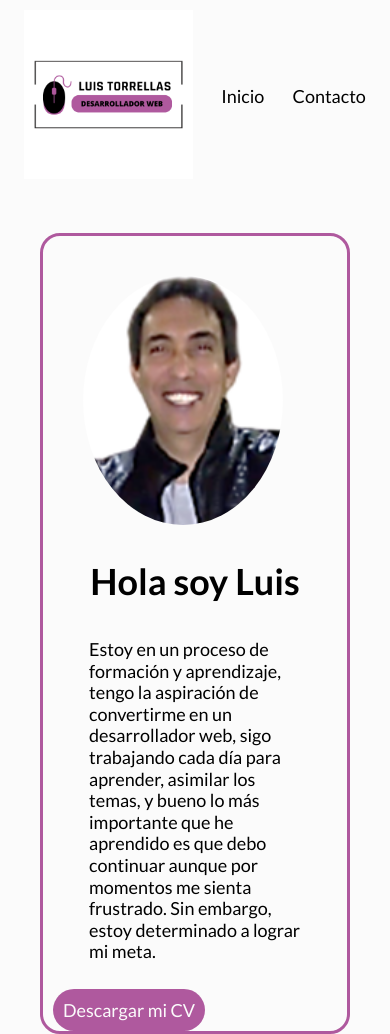
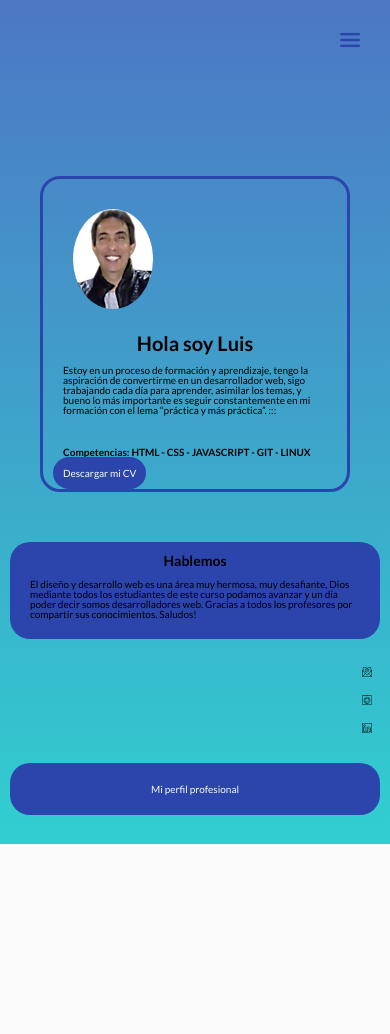
Before and after one commit to LUIS-TORRELLAS/proyecto-1, a plain HTML site: page index.html in a window 390 px wide. Shown: the top 1034 px of the page. After the commit the page ends 844 px from the top, so only its background shows below. Drawn offline with nearby package versions, Linux system fonts and the light colour scheme.

Commit message:
Proyecto 2

```diff
--- /dev/null
+++ b/codigo.js
@@ -0,0 +1,17 @@
+const cabecera = document.querySelector('.logo');
+cabecera.addEventListener('mousemove', function(){
+    cabecera.classList.toggle('logo-cambio');
+});
+
+const miFoto = document.querySelector('.foto-personal');
+
+miFoto.addEventListener('mousemove', function(){
+    miFoto.classList.toggle('imagen-cambio');
+});
+
+const btnMenu = document.getElementById('btn-menu');
+const menu = document.querySelector('.menu-nav');
+btnMenu.addEventListener('click', function(){
+    menu.classList.toggle('menu-nav');
+
+});
--- a/css/styles.css
+++ b/css/styles.css
@@ -3,6 +3,7 @@
 /* Fonts */
 /* Importar aquí la font */
   @import url('https://fonts.googleapis.com/css2?family=Lato:wght@400;700&display=swap');
+  @import url('https://cdn-uicons.flaticon.com/uicons-bold-rounded/css/uicons-bold-rounded.css');
 
 /* Aquí les dejamos como ayuda este "reset" en el cual ajustamos algunas propiedades
 *  cuyos valores asigna por defecto el navegador.
@@ -25,6 +26,7 @@ body {
     margin: 0;
     padding: 0;
     min-height: 100vh;
+    background-image: linear-gradient(to top, #30cfd0 0%, #4d77c5 100%);
  }
 
 
@@ -36,6 +38,20 @@ main {
 
 }
 
+header {
+    display: flex;
+    justify-content: space-around;
+    padding: 30px;
+    font-size: 20px;
+}
+
+
+.menu-nav {
+    display: flex;
+    justify-content: space-around;
+    align-items: center;
+    padding: 20px;
+}
 
 /* Para quitar los puntos a los items de listas */
 ul {
@@ -43,18 +59,15 @@ ul {
 
 }
 
-
 /* Para que los enlaces hereden el color de texto y no tengan subrayado */
 a {
     text-decoration: none;
-    color: inherit;
+    color: white;
+
 }
 
-header {
-    display: flex;
-    justify-content: space-around;
-    align-items: center;
-    padding: 10px;
+.menu-burger {
+    display: none;
 }
 
 #inicio {
@@ -62,12 +75,12 @@ header {
     flex-direction: column;
     justify-content: center;
     padding: 10px;
-    border: solid #af599e;
+    border: solid #2b45ad;
     border-radius: 20px;
     margin: 40px;
 }
 
-ul li a img {
+li a img {
     width: 50px;
 
 }
@@ -84,10 +97,10 @@ ul li {
 
 }
 
-#contacto {
+#contacto{
     display: flex;
     flex-direction: column;
-    padding: 10px;
+    padding: 20px;
 
 }
 
@@ -108,7 +121,21 @@ h2 {
 }
 
 .logo {
+    display: inline;
+    justify-content: space-around;
+    align-items: center;
+    padding: 10px;
     width: 20vh;
+}
+/* Se crea esta clase para llamarla con javascript - permite darle un cambio interactivo al logo */
+.logo-cambio {
+    border-radius: 30px;
+}
+
+/* Se crea esta clase para llamarla con javascript - permite darle un cambio interactivo a la imagen personal*/
+.imagen-cambio {
+    -webkit-transform:scale(1.5);
+    box-shadow: 0px 0px 2px 2px #2b45ad;
 }
 
 p {
@@ -117,27 +144,188 @@ p {
 }
 
 .boton-cv {
-    background-color: #af599e;
+    background-color:#2b45ad;
     color: #fbfbfb;
     padding: 10px;
     border-radius: 30px;
 }
 
 .hablemos {
-    background-color: #af599e;
+    background-color: #2b45ad;
     border-radius: 20px;
     padding: 10px;
     margin-bottom: 20px;
 }
 
 footer {
-    background-color: #af599e;
+    background-color:#2b45ad;
     text-align: center;
     color: #fbfbfb;
     padding: 20px;
     border-radius: 20px;
+    margin: auto;
+    margin: 10px;
 }
 
+
+/* ********************************************** media queries ********************************************** */
+
+@media (max-width: 768px) {
+    main {
+        max-width: 768px;
+        margin: auto;
+        display: flex;
+        flex-wrap: wrap;
+        scroll-behavior: smooth;
+
+    }
+
+
+    /* Para quitar los puntos a los items de listas */
+    ul {
+        list-style: none;
+
+    }
+
+    /* Para que los enlaces hereden el color de texto y no tengan subrayado */
+    a {
+        text-decoration: none;
+        color: white;
+
+    }
+
+    a:hover {
+        color: black;
+    }
+
+    header {
+        display: flex;
+        justify-content: end;
+        padding: 30px;
+        font-size: 10px;
+
+    }
+
+    .menu-burger {
+        display: flex;
+        background: none;
+        border: none;
+        color: #2b45ad;
+        font-size: 20px;
+    }
+
+    .menu-nav {
+        visibility: hidden;
+        display: flex;
+        justify-content: column;
+        align-items: end;
+        gap: 1rem;
+        padding: 10px;
+
+
+    }
+
+    .logo {
+        display: none;
+    }
+
+
+    #inicio {
+        display: flex;
+        flex-direction: column;
+        justify-content: center;
+        padding: 10px;
+        border: solid #2b45ad;
+        border-radius: 20px;
+        margin: 40px;
+        font-size: 10px;
+    }
+
+    ul li a img {
+        width: 10px;
+
+    }
+
+    ul li {
+        display: flex;
+        justify-content: end;
+        padding: 8px;
+
+    }
+
+    .foto-personal {
+        width: 80px;
+        border-radius: 50%;
+
+    }
+
+    #contacto {
+        display: flex;
+        flex-direction: column;
+        padding: 10px;
+        font-size: 10px;
+
+    }
+
+    figure {
+        padding: 20px;
+
+    }
+
+    h1 {
+        text-align: center;
+        font-size: 20px;
+
+    }
+
+    h2 {
+        text-align: center;
+        font-size: 14px;
+    }
+
+    /* Se crea esta clase para llamarla con javascript - permite darle un cambio interactivo al logo */
+    .logo-cambio {
+        border-radius: 20px;
+    }
+
+    /* Se crea esta clase para llamarla con javascript - permite darle un cambio interactivo a la imagen personal*/
+    .imagen-cambio {
+        -webkit-transform:scale(1.5);
+        box-shadow: 0px 0px 2px 2px #2b45ad;
+    }
+
+    p {
+        margin: 1em;
+        line-height: 1;
+    }
+
+    .boton-cv {
+        background-color:#2b45ad;
+        color: #fbfbfb;
+        padding: 10px;
+        border-radius: 30px;
+        font-size: 10px;
+    }
+
+    .hablemos {
+        background-color: #2b45ad;
+        border-radius: 20px;
+        padding: 10px;
+        margin-bottom: 20px;
+        font-size: 10px;
+    }
+
+    footer {
+        background-color:#2b45ad;
+        text-align: center;
+        color: #fbfbfb;
+        padding: 20px;
+        border-radius: 20px;
+        font-size: 10px;
+    }
+
+
+  }
 
 /* Este max-width es para que el contenido no se "estire" demasiado hacia los costados y
 *  el margin: auto; para tenerlo centrado fácilmente ;)
--- a/index.html
+++ b/index.html
@@ -8,11 +8,15 @@
     <title>Luis Torrellas</title>
 </head>
 <body>
-
     <header>
         <a href="/"> <img src="/img/logoluis.png" alt="Logo personal" class="logo"> </a>
-        <a href="#inicio">   Inicio</a>
-        <a href="#contacto"> Contacto</a>
+        <nav class="menu-nav">
+            <ul class="nav-list">
+                <li> <a href="#inicio">   Inicio</a> </li>
+                <li> <a href="#contacto"> Contacto</a> </li>
+            </ul>
+       </nav>
+       <button class="menu-burger" id="btn-menu"> <i class="fi fi-br-menu-burger"></i> </button>
     </header>
 
     <main>
@@ -27,12 +31,17 @@
             <article class="soy">
                 <h1>Hola soy Luis</h1>
                 <p>
-                    Estoy en un proceso de formación y aprendizaje, tengo la aspiración de convertirme en un
-                    desarrollador web, sigo trabajando cada día para aprender, asimilar los temas, y bueno lo
-                    más importante que he aprendido es que debo continuar aunque por momentos me sienta frustrado.
-                    Sin embargo, estoy determinado a lograr mi meta.
-                </p>
-                <a href="/" class="boton-cv"> Descargar mi CV</a>
+                    Estoy en un proceso de formación y aprendizaje, tengo la aspiración
+                    de convertirme en un desarrollador web, sigo trabajando cada día
+                    para aprender, asimilar los temas, y bueno lo más importante es
+                    seguir constantemente en mi formación con el lema “práctica y más
+                    práctica”.
+                    :::
+                </p> </br>
+                <p> <strong> Competencias:  HTML - CSS - JAVASCRIPT - GIT - LINUX </strong></p>
+
+                <!-- Usando el atributo download se logra descargar el CV en PDF -->
+                <a href="/cv/cv.pdf" class="boton-cv" download=""> Descargar mi CV</a>
             </article>
 
         </section>
@@ -51,7 +60,7 @@
             </article>
 
             <ul>
-                <li> <a href="mailto:luistorrellas.col@gmail.com">  <img src="/img/mail.png" alt="mail"> </a>          </li>
+                <li> <a href="mailto:luistorrellas.col@gmail.com">  <img src="/img/mail.png" alt="mail"> </a>  </li>
                 <li> <a href="/">  <img src="/img/github.png" alt="github"> </a>      </li>
                 <li> <a href="/">  <img src="/img/linkedin.png" alt="linkedin"> </a>  </li>
             </ul>
@@ -63,6 +72,6 @@
 
 
     <footer> Mi perfil profesional </footer>
-
+    <script src="codigo.js"></script>
 </body>
 </html>
```
Also changed, not shown: 1 other file.
